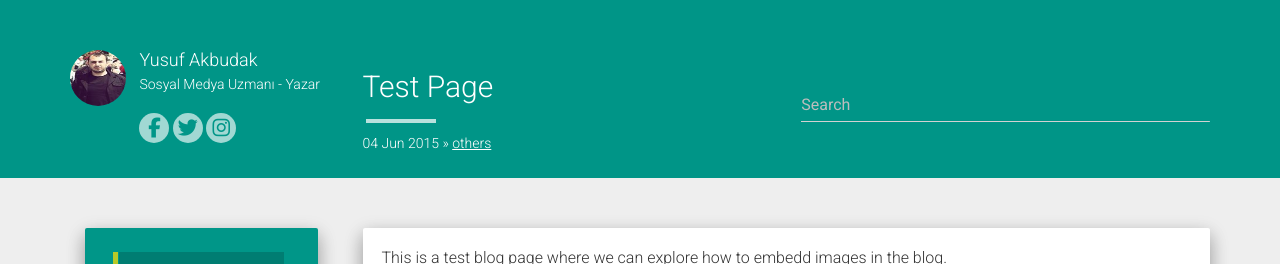
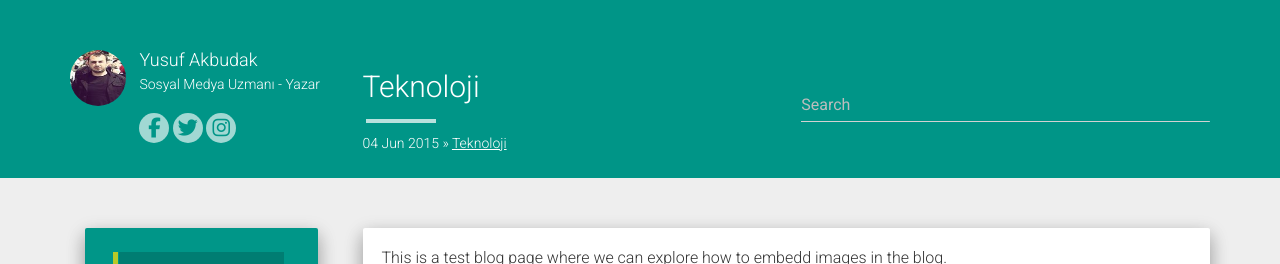
Before and after one commit to yusufakbudak/yusufakbudak.github.io, a Jekyll site: the page built from _posts/2016-06-04-test-page.md, in a window 1280 px wide. Shown: the top 264 px of the page. Built offline with Jekyll 4.4.1, drawn with Linux system fonts in a browser that asks for light colours; nearby versions of some CDN libraries; comment, search, counter and statistics services are not loaded.

Commit message:
Update 2016-06-04-test-page.md

```diff
--- a/_posts/2016-06-04-test-page.md
+++ b/_posts/2016-06-04-test-page.md
@@ -1,8 +1,8 @@
 ---
 layout: post
-title: Test Page
+title: Teknoloji
 date:   2015-06-04 13:50:39
-categories: others
+categories: Teknoloji
 ---
 
 This is a test blog page where we can explore how to embedd images in the blog.
```
